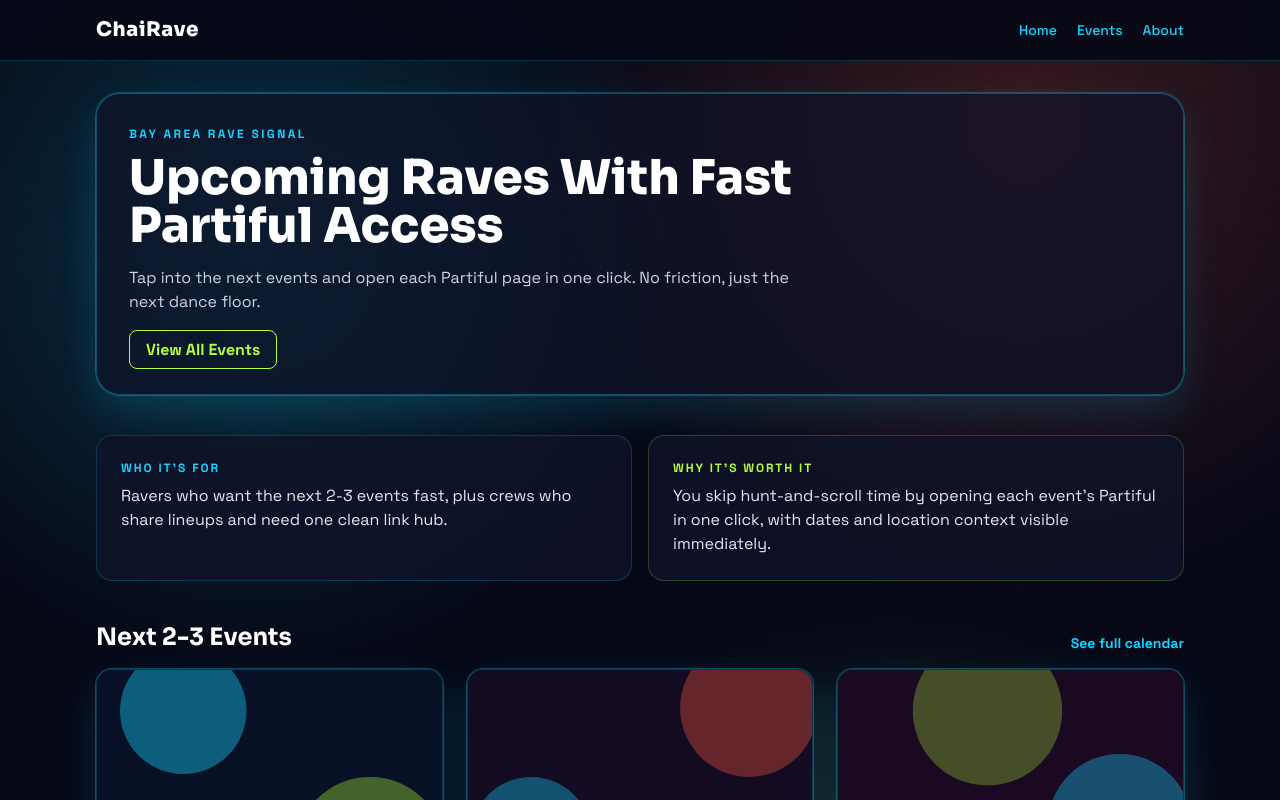
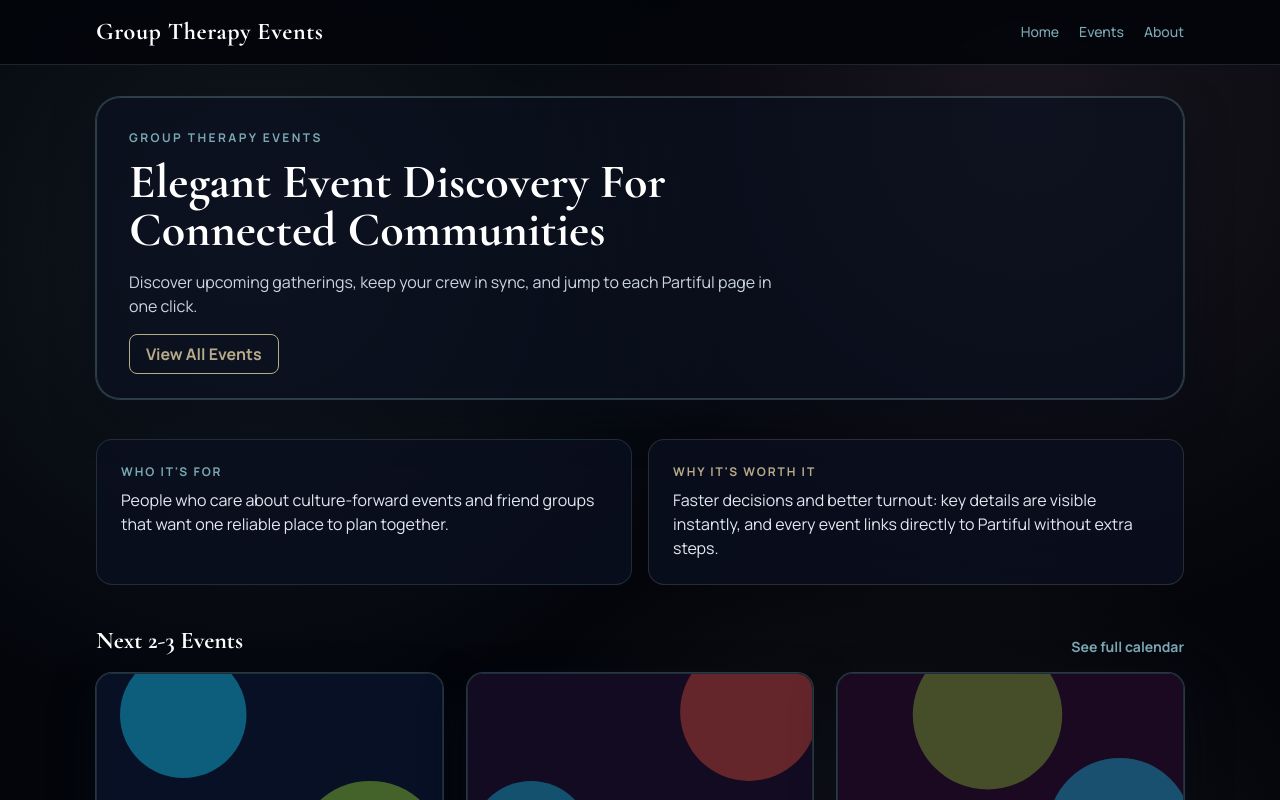
Before and after one commit to TaranbirBhullar/groupTherapyEvents, a React (Vite) app: page /#/ in a window 1280 px wide. Shown: the top 800 px of the page. Built offline with nearby package versions, Linux system fonts and the light colour scheme; no server answers.

Commit message:
feat: rebrand to Group Therapy Events with darker elegant theme

```diff
--- a/index.html
+++ b/index.html
@@ -3,11 +3,11 @@
   <head>
     <meta charset="UTF-8" />
     <meta name="viewport" content="width=device-width, initial-scale=1.0" />
-    <meta name="description" content="Discover upcoming rave events and jump straight to Partiful." />
-    <meta property="og:title" content="ChaiRave" />
-    <meta property="og:description" content="Upcoming rave events with fast Partiful access." />
+    <meta name="description" content="Group Therapy Events brings communities together through curated events and fast Partiful access." />
+    <meta property="og:title" content="Group Therapy Events" />
+    <meta property="og:description" content="Discover upcoming events, connect your community, and open each Partiful page in one click." />
     <meta property="og:type" content="website" />
-    <title>ChaiRave | Rave Events</title>
+    <title>Group Therapy Events</title>
   </head>
   <body>
     <div id="root"></div>
--- a/package.json
+++ b/package.json
@@ -1,5 +1,5 @@
 {
-  "name": "chairave",
+  "name": "group-therapy-events",
   "private": true,
   "version": "0.1.0",
   "type": "module",
--- a/src/index.css
+++ b/src/index.css
@@ -1,4 +1,4 @@
-@import url('https://fonts.googleapis.com/css2?family=Sora:wght@500;700;800&family=Space+Grotesk:wght@400;500;700&display=swap');
+@import url('https://fonts.googleapis.com/css2?family=Cormorant+Garamond:wght@600;700&family=Manrope:wght@400;500;700&display=swap');
 
 @tailwind base;
 @tailwind components;
@@ -9,7 +9,7 @@
 }
 
 body {
-  @apply m-0 min-h-screen bg-midnight bg-mesh text-slate-100 font-body;
+  @apply m-0 min-h-screen bg-midnight bg-mesh text-slate-100 font-body antialiased;
 }
 
 #root {
@@ -17,5 +17,5 @@ body {
 }
 
 a {
-  @apply text-cyanflash;
+  @apply text-cyanflash transition-colors;
 }
--- a/src/layouts/SiteLayout.tsx
+++ b/src/layouts/SiteLayout.tsx
@@ -5,7 +5,7 @@ export function SiteLayout(): JSX.Element {
     <div className="min-h-screen">
       <header className="sticky top-0 z-30 border-b border-cyanflash/20 bg-midnight/90 backdrop-blur">
         <div className="mx-auto flex w-full max-w-6xl items-center justify-between px-4 py-4 sm:px-6 lg:px-8">
-          <Link to="/" className="font-display text-xl font-extrabold tracking-wide text-white">ChaiRave</Link>
+          <Link to="/" className="font-display text-2xl font-bold tracking-wide text-white">Group Therapy Events</Link>
           <nav className="flex items-center gap-5 text-sm font-medium text-slate-200">
             <NavLink to="/" className="hover:text-cyanflash">Home</NavLink>
             <NavLink to="/events" className="hover:text-cyanflash">Events</NavLink>
@@ -17,7 +17,7 @@ export function SiteLayout(): JSX.Element {
         <Outlet />
       </main>
       <footer className="border-t border-cyanflash/20 px-4 py-6 text-center text-sm text-slate-400">
-        ChaiRave. Find the next floor, then jump straight to Partiful.
+        Group Therapy Events. Bringing events and communities together.
       </footer>
     </div>
   );
--- a/src/pages/AboutPage.tsx
+++ b/src/pages/AboutPage.tsx
@@ -1,12 +1,12 @@
 export function AboutPage(): JSX.Element {
   return (
     <div className="space-y-6 rounded-3xl border border-cyanflash/20 bg-ink/80 p-8">
-      <h1 className="font-display text-3xl font-bold text-white">About ChaiRave</h1>
+      <h1 className="font-display text-3xl font-bold text-white">About Group Therapy Events</h1>
       <p className="max-w-3xl text-slate-200">
-        ChaiRave is a public event board for rave communities. We keep event discovery simple and direct each listing
-        to its Partiful page for RSVP and attendance details.
+        Group Therapy Events is a public event board designed to connect scenes and communities through a clean event
+        discovery experience. Every listing routes directly to Partiful for RSVP details.
       </p>
-      <p className="text-slate-300">Questions or collabs: hello@chairave.com</p>
+      <p className="text-slate-300">Questions or collabs: hello@grouptherapyevents.com</p>
       <div className="flex gap-4 text-sm font-semibold">
         <a href="https://instagram.com" target="_blank" rel="noreferrer">Instagram</a>
         <a href="https://x.com" target="_blank" rel="noreferrer">X</a>
--- a/src/pages/HomePage.tsx
+++ b/src/pages/HomePage.tsx
@@ -8,12 +8,12 @@ export function HomePage(): JSX.Element {
   return (
     <div className="space-y-10">
       <section className="rounded-3xl border border-cyanflash/30 bg-ink/70 p-8 shadow-neon">
-        <p className="mb-3 text-xs font-semibold uppercase tracking-[0.2em] text-cyanflash">Bay Area Rave Signal</p>
+        <p className="mb-3 text-xs font-semibold uppercase tracking-[0.2em] text-cyanflash">Group Therapy Events</p>
         <h1 className="max-w-2xl font-display text-4xl font-extrabold text-white sm:text-5xl">
-          Upcoming Raves With Fast Partiful Access
+          Elegant Event Discovery For Connected Communities
         </h1>
         <p className="mt-4 max-w-2xl text-base text-slate-300">
-          Tap into the next events and open each Partiful page in one click. No friction, just the next dance floor.
+          Discover upcoming gatherings, keep your crew in sync, and jump to each Partiful page in one click.
         </p>
         <div className="mt-6">
           <Link to="/events" className="rounded-lg border border-acid px-4 py-2 font-semibold text-acid hover:bg-acid/10">
@@ -26,14 +26,14 @@ export function HomePage(): JSX.Element {
         <article className="rounded-2xl border border-cyanflash/20 bg-ink/80 p-6">
           <p className="mb-2 text-xs font-semibold uppercase tracking-[0.16em] text-cyanflash">Who It&apos;s For</p>
           <p className="text-slate-200">
-            Ravers who want the next 2-3 events fast, plus crews who share lineups and need one clean link hub.
+            People who care about culture-forward events and friend groups that want one reliable place to plan together.
           </p>
         </article>
         <article className="rounded-2xl border border-acid/20 bg-ink/80 p-6">
           <p className="mb-2 text-xs font-semibold uppercase tracking-[0.16em] text-acid">Why It&apos;s Worth It</p>
           <p className="text-slate-200">
-            You skip hunt-and-scroll time by opening each event&apos;s Partiful in one click, with dates and location context
-            visible immediately.
+            Faster decisions and better turnout: key details are visible instantly, and every event links directly to
+            Partiful without extra steps.
           </p>
         </article>
       </section>
--- a/tailwind.config.ts
+++ b/tailwind.config.ts
@@ -5,21 +5,21 @@ export default {
   theme: {
     extend: {
       fontFamily: {
-        display: ['"Sora"', 'sans-serif'],
-        body: ['"Space Grotesk"', 'sans-serif']
+        display: ['"Cormorant Garamond"', 'serif'],
+        body: ['"Manrope"', 'sans-serif']
       },
       colors: {
-        midnight: '#060816',
-        ink: '#0f1328',
-        cyanflash: '#17d3ff',
-        acid: '#b4ff3b',
-        lava: '#ff5a3d'
+        midnight: '#03050b',
+        ink: '#0a1020',
+        cyanflash: '#7ba8b4',
+        acid: '#b8ab8a',
+        lava: '#7a5f6d'
       },
       boxShadow: {
-        neon: '0 0 0 1px rgba(23,211,255,0.3), 0 16px 40px rgba(23,211,255,0.16)'
+        neon: '0 0 0 1px rgba(123,168,180,0.3), 0 18px 42px rgba(8,12,24,0.62)'
       },
       backgroundImage: {
-        mesh: 'radial-gradient(circle at 20% 20%, rgba(23,211,255,0.2), transparent 30%), radial-gradient(circle at 80% 10%, rgba(255,90,61,0.2), transparent 32%), radial-gradient(circle at 70% 80%, rgba(180,255,59,0.14), transparent 30%)'
+        mesh: 'radial-gradient(circle at 20% 20%, rgba(123,168,180,0.13), transparent 34%), radial-gradient(circle at 80% 10%, rgba(122,95,109,0.2), transparent 34%), radial-gradient(circle at 70% 80%, rgba(184,171,138,0.12), transparent 36%)'
       }
     }
   },
```
Also changed, not shown: 1 other file (tests, documents, lock files or other folders).
